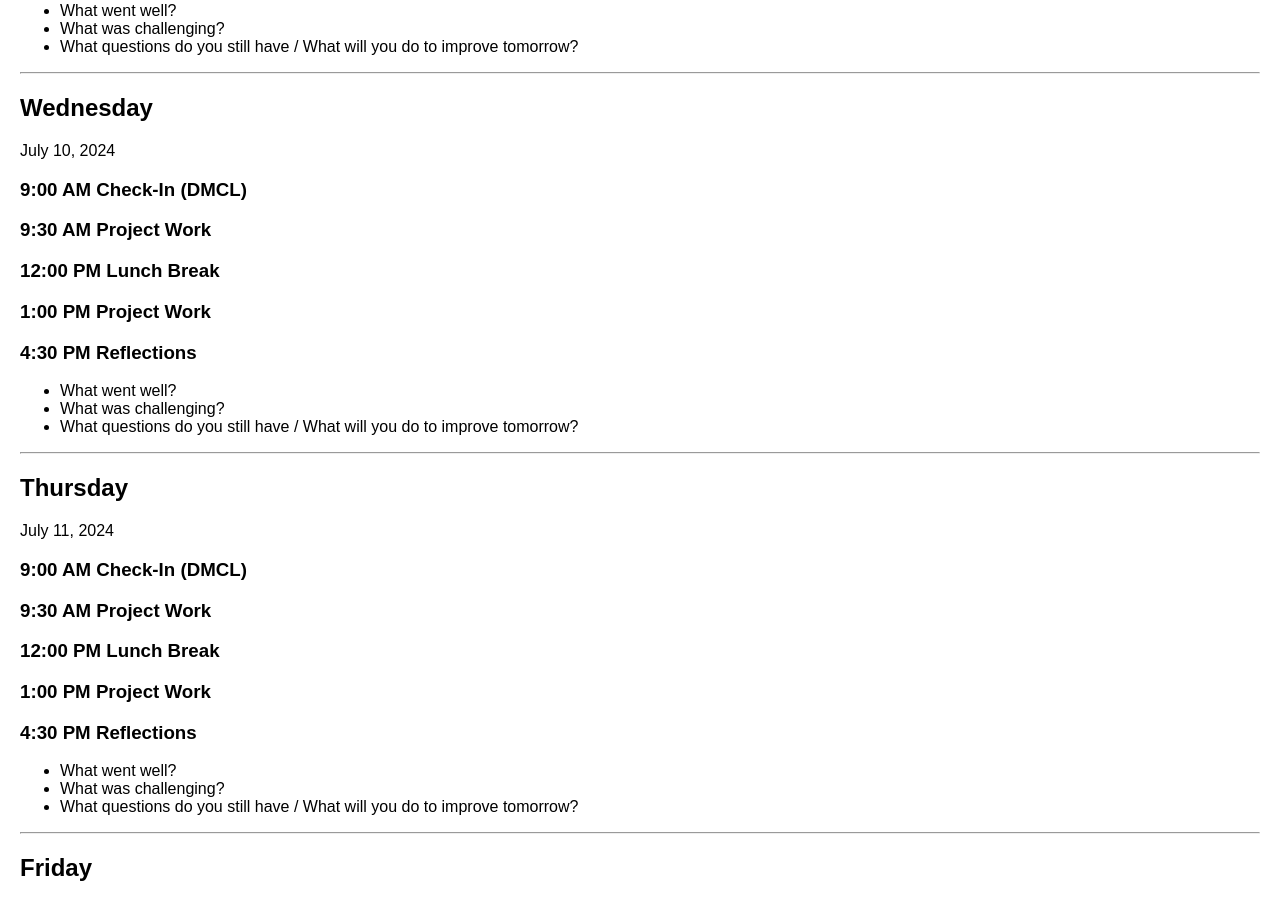
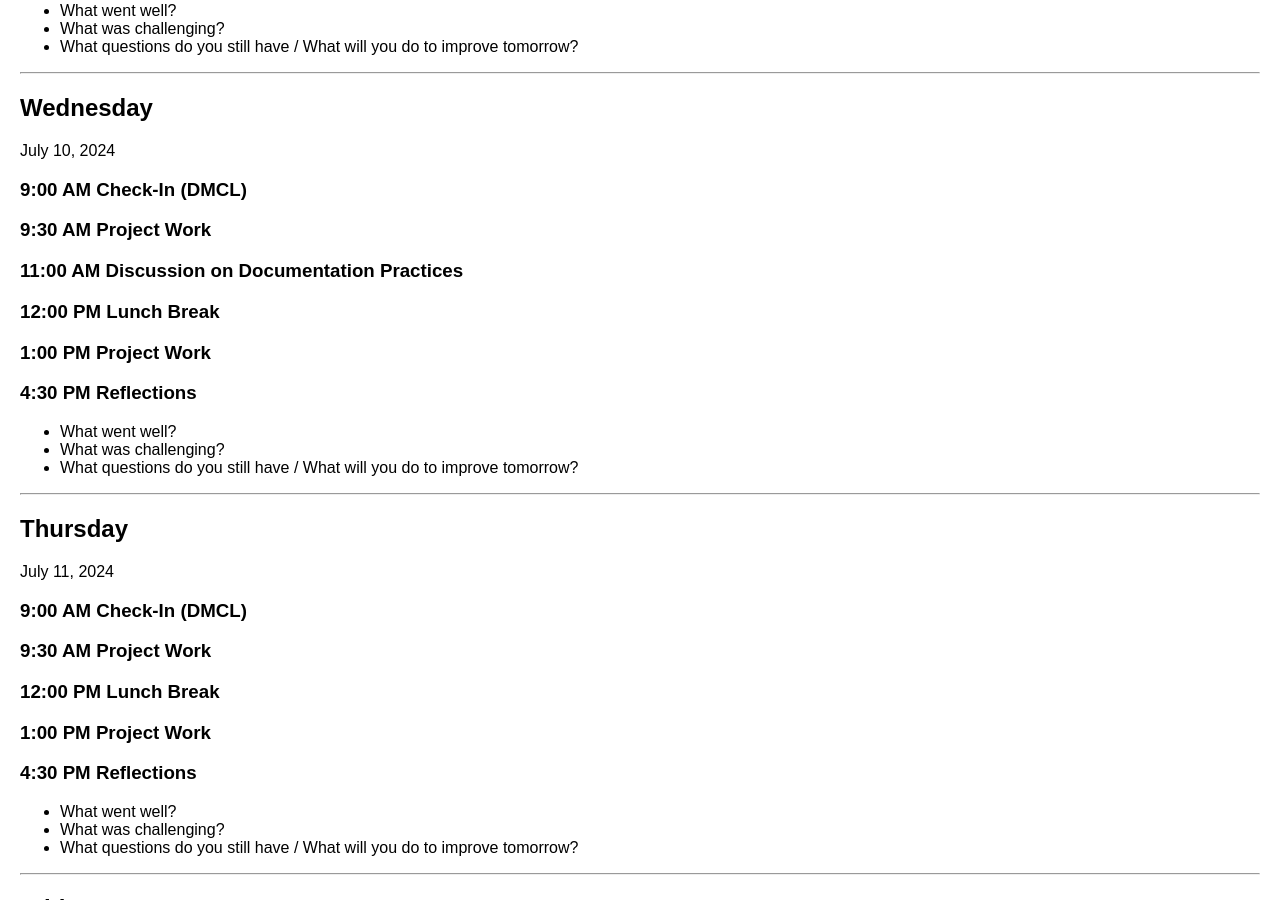
Before and after one commit to digbmc/dssf-syll, a Jekyll site: the page built from _weeks/06-internal.md, in a window 1280 px wide and 900 px high, scrolled down 1295 px. Built offline with Jekyll 4.4.1, drawn with Linux system fonts in a browser that asks for light colours.

Commit message:
Update 06-internal.md
Added Event: Discussion on Documentation Practices

```diff
--- a/_weeks/06-internal.md
+++ b/_weeks/06-internal.md
@@ -63,6 +63,8 @@ July 10, 2024
 
 ### 9:30 AM Project Work
 
+### 11:00 AM Discussion on Documentation Practices
+
 ### 12:00 PM Lunch Break
 
 ### 1:00 PM Project Work
```
